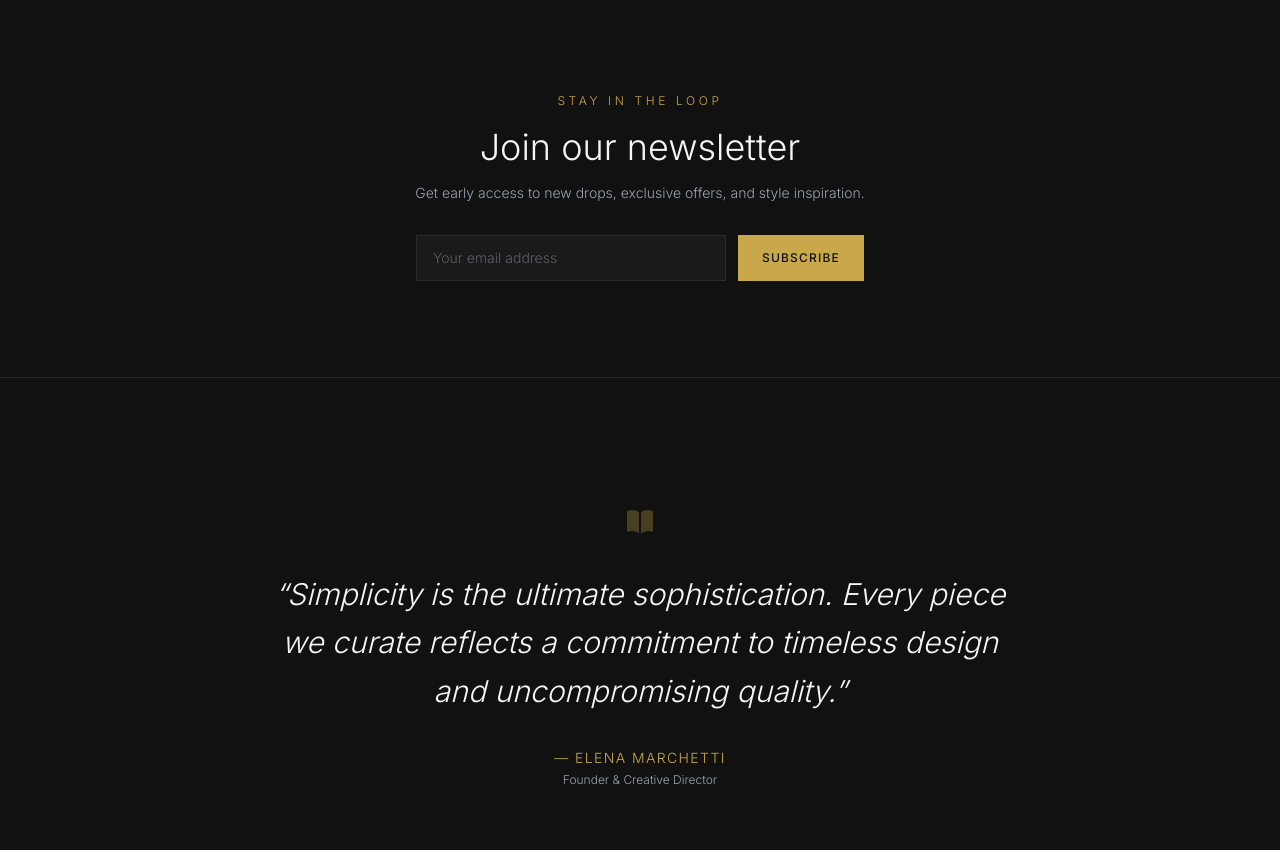
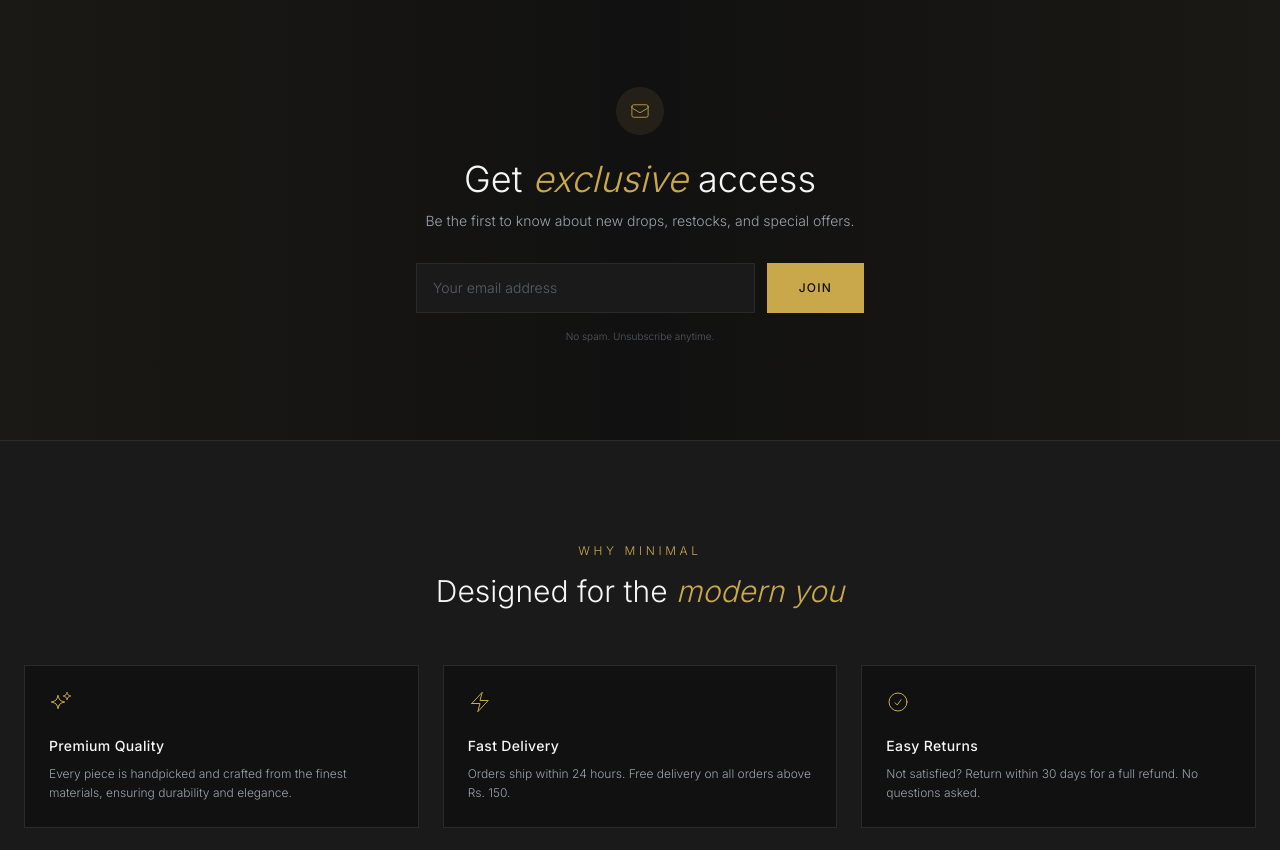
Before and after one commit to AliRaza-121/minimal-store, a Next.js app: page / in a window 1280 px wide. Shown: the part 1920-2770 px from the top of the page. Built offline with nearby package versions, Linux system fonts and the light colour scheme; no server answers; the database is empty.

Commit message:
Redesigned newsletter and why choose us section, cleaned navbar

```diff
--- a/src/components/Footer.jsx
+++ b/src/components/Footer.jsx
@@ -11,47 +11,71 @@ const footerLinks = {
   Company: [
     { name: 'About Us', href: '/about' },
     { name: 'Contact', href: '/contact' },
-    { name: 'Careers', href: '/careers' },
-    { name: 'Press', href: '/press' },
-  ],
-  Support: [
-    { name: 'FAQ', href: '/faq' },
-    { name: 'Shipping', href: '/shipping' },
-    { name: 'Returns', href: '/returns' },
-    { name: 'Size Guide', href: '/size-guide' },
   ],
 }
+
+const socialLinks = [
+  {
+    name: 'Instagram',
+    href: '#',
+    icon: (
+      <svg xmlns="http://www.w3.org/2000/svg" width="18" height="18" viewBox="0 0 24 24" fill="none" stroke="currentColor" strokeWidth="1.5" strokeLinecap="round" strokeLinejoin="round">
+        <rect x="2" y="2" width="20" height="20" rx="5" ry="5"/>
+        <path d="M16 11.37A4 4 0 1 1 12.63 8 4 4 0 0 1 16 11.37z"/>
+        <line x1="17.5" y1="6.5" x2="17.51" y2="6.5"/>
+      </svg>
+    ),
+  },
+  {
+    name: 'Twitter',
+    href: '#',
+    icon: (
+      <svg xmlns="http://www.w3.org/2000/svg" width="18" height="18" viewBox="0 0 24 24" fill="none" stroke="currentColor" strokeWidth="1.5" strokeLinecap="round" strokeLinejoin="round">
+        <path d="M4 4l11.733 16h4.267l-11.733 -16z"/>
+        <path d="M4 20l6.768 -6.768m2.46 -2.46L20 4"/>
+      </svg>
+    ),
+  },
+  {
+    name: 'Facebook',
+    href: '#',
+    icon: (
+      <svg xmlns="http://www.w3.org/2000/svg" width="18" height="18" viewBox="0 0 24 24" fill="none" stroke="currentColor" strokeWidth="1.5" strokeLinecap="round" strokeLinejoin="round">
+        <path d="M7 10v4h3v7h4v-7h3l1 -4h-4v-2a1 1 0 0 1 1 -1h3v-4h-3a5 5 0 0 0 -5 5v2h-3"/>
+      </svg>
+    ),
+  },
+]
 
 export default function Footer() {
   return (
     <footer className="border-t border-dark-border bg-dark-bg">
       <div className="max-w-7xl mx-auto px-6 py-20">
 
-        {/* Main grid */}
-        <div className="grid sm:grid-cols-2 lg:grid-cols-5 gap-10 lg:gap-12">
+        <div className="grid sm:grid-cols-2 lg:grid-cols-4 gap-10 lg:gap-12">
 
           {/* Brand column */}
           <div className="lg:col-span-2">
             <Link href="/" className="flex items-center gap-3 mb-5">
               <div className="w-2.5 h-2.5 bg-gold rotate-45" />
-              <span className="text-lg tracking-[0.3em] font-light text-light">
-                MINIMAL
-              </span>
+              <span className="text-lg tracking-[0.3em] font-light text-light">MINIMAL</span>
             </Link>
             <p className="text-muted text-sm font-light leading-relaxed max-w-xs">
-              Curated essentials for the modern lifestyle.
-              Timeless design, exceptional quality,
-              and sustainable craftsmanship.
+              Curated essentials for the modern lifestyle. Timeless design, exceptional quality.
             </p>
-            {/* Social links */}
-            <div className="flex items-center gap-5 mt-6">
-              {['Instagram', 'Pinterest', 'Twitter'].map((social) => (
+
+            {/* Social icons */}
+            <div className="flex items-center gap-4 mt-6">
+              {socialLinks.map((social) => (
                 <a
-                  key={social}
-                  href="#"
-                  className="text-xs text-muted hover:text-gold tracking-widest uppercase font-light transition-colors duration-300"
+                  key={social.name}
+                  href={social.href}
+                  target="_blank"
+                  rel="noopener noreferrer"
+                  className="text-muted hover:text-gold transition-colors duration-300 p-2 hover:bg-gold/10 rounded-full"
+                  title={social.name}
                 >
-                  {social}
+                  {social.icon}
                 </a>
               ))}
             </div>
@@ -68,7 +92,7 @@ export default function Footer() {
                   <li key={link.name}>
                     <Link
                       href={link.href}
-                      className="text-sm text-muted hover:text-light font-light transition-colors duration-300"
+                      className="text-sm text-muted hover:text-light hover:translate-x-1 inline-block transition-all duration-300 font-light"
                     >
                       {link.name}
                     </Link>
--- a/src/components/HomeClient.jsx
+++ b/src/components/HomeClient.jsx
@@ -47,7 +47,7 @@ export default function HomeClient({ products }) {
       <section className="relative min-h-screen flex items-center justify-center overflow-hidden">
         <div className="absolute inset-0">
          <div className="absolute inset-0">
-          <img
+         <img
   src="/hero-bg.jpg"
   srcSet="/hero-bg.jpg 1200w"
   sizes="100vw"
@@ -56,7 +56,7 @@ export default function HomeClient({ products }) {
   fetchPriority="high"
   loading="eager"
 />
-  <div className="absolute inset-0 bg-dark-bg/60" />
+  <div className="absolute inset-0 bg-dark-bg/20" />
   <div className="absolute inset-0 bg-gradient-to-t from-dark-bg via-dark-bg/20 to-transparent" />
 </div>
           <div className="absolute inset-0 bg-dark-bg/60" />
@@ -68,7 +68,7 @@ export default function HomeClient({ products }) {
         <div className="relative z-10 text-center max-w-4xl mx-auto px-6">
           <motion.span variants={fadeUp} initial="hidden" animate="visible" custom={0.1}
             className="inline-block text-gold text-xs tracking-[0.4em] uppercase mb-8 font-light">
-            New Collection 2024
+            New Collection 2026
           </motion.span>
           <motion.h1 variants={fadeUp} initial="hidden" animate="visible" custom={0.3}
             className="text-4xl sm:text-6xl md:text-7xl lg:text-8xl font-light text-light leading-[1.05] mb-8">
@@ -157,7 +157,7 @@ export default function HomeClient({ products }) {
                     <div className="absolute inset-0">
                     {product.image ? (
   <img
-    src={product.image.replace('/upload/', '/upload/w_500,f_auto,q_auto/')}
+    src={product.image.replace('/upload/', '/upload/w_400,f_auto,q_auto/')}
     alt={product.name}
     className="w-full h-full object-cover"
     loading="lazy"
@@ -215,46 +215,161 @@ export default function HomeClient({ products }) {
           </div>
         </div>
       </section>
+      {/* NEWSLETTER */}
+<section className="border-t border-dark-border relative overflow-hidden">
+  <div className="absolute inset-0 bg-gradient-to-r from-gold/5 via-transparent to-gold/5" />
+  <div className="max-w-7xl mx-auto px-6 py-24 relative z-10">
+    <div className="max-w-xl mx-auto text-center">
+      <motion.div
+        initial={{ opacity: 0, scale: 0.9 }}
+        whileInView={{ opacity: 1, scale: 1 }}
+        viewport={{ once: true }}
+        transition={{ duration: 0.5 }}
+        className="w-12 h-12 rounded-full bg-gold/10 mx-auto mb-6 flex items-center justify-center"
+      >
+        <svg xmlns="http://www.w3.org/2000/svg" fill="none" viewBox="0 0 24 24" strokeWidth={1} stroke="currentColor" className="w-5 h-5 text-gold">
+          <path strokeLinecap="round" strokeLinejoin="round" d="M21.75 6.75v10.5a2.25 2.25 0 0 1-2.25 2.25h-15a2.25 2.25 0 0 1-2.25-2.25V6.75m19.5 0A2.25 2.25 0 0 0 19.5 4.5h-15a2.25 2.25 0 0 0-2.25 2.25m19.5 0v.243a2.25 2.25 0 0 1-1.07 1.916l-7.5 4.615a2.25 2.25 0 0 1-2.36 0L3.32 8.91a2.25 2.25 0 0 1-1.07-1.916V6.75" />
+        </svg>
+      </motion.div>
+      <motion.h2
+        initial={{ opacity: 0, y: 20 }}
+        whileInView={{ opacity: 1, y: 0 }}
+        viewport={{ once: true }}
+        transition={{ duration: 0.5, delay: 0.1 }}
+        className="text-3xl sm:text-4xl font-light text-light mb-3"
+      >
+        Get <span className="text-gold italic">exclusive</span> access
+      </motion.h2>
+      <motion.p
+        initial={{ opacity: 0, y: 20 }}
+        whileInView={{ opacity: 1, y: 0 }}
+        viewport={{ once: true }}
+        transition={{ duration: 0.5, delay: 0.2 }}
+        className="text-muted text-sm font-light mb-8"
+      >
+        Be the first to know about new drops, restocks, and special offers.
+      </motion.p>
+      <motion.form
+        initial={{ opacity: 0, y: 20 }}
+        whileInView={{ opacity: 1, y: 0 }}
+        viewport={{ once: true }}
+        transition={{ duration: 0.5, delay: 0.3 }}
+        onSubmit={handleNewsletter}
+        className="flex gap-3 max-w-md mx-auto"
+      >
+        <input
+          type="email"
+          value={email}
+          onChange={(e) => setEmail(e.target.value)}
+          placeholder="Your email address"
+          required
+          className="flex-1 bg-dark-card border border-dark-border text-light text-sm font-light px-4 py-3.5 placeholder:text-muted/50 focus:outline-none focus:border-gold/50 transition-colors"
+        />
+        <motion.button
+          type="submit"
+          whileHover={{ scale: 1.05 }}
+          whileTap={{ scale: 0.97 }}
+          className="px-8 py-3.5 bg-gold text-dark-bg text-xs tracking-widest uppercase font-medium hover:bg-gold-light transition-all duration-300 whitespace-nowrap"
+        >
+          Join
+        </motion.button>
+      </motion.form>
+      <p className="text-[10px] text-muted/50 mt-4 font-light">No spam. Unsubscribe anytime.</p>
+    </div>
+  </div>
+</section>
+{/* WHY CHOOSE US */}
+<section className="border-t border-dark-border bg-dark-card">
+  <div className="max-w-7xl mx-auto px-6 py-20 sm:py-24">
+    <motion.div
+      initial={{ opacity: 0, y: 30 }}
+      whileInView={{ opacity: 1, y: 0 }}
+      viewport={{ once: true }}
+      className="text-center mb-14"
+    >
+      <span className="text-gold text-xs tracking-[0.3em] uppercase font-light">Why MINIMAL</span>
+      <h2 className="text-2xl sm:text-3xl font-light text-light mt-3">
+        Designed for the <span className="text-gold italic">modern you</span>
+      </h2>
+    </motion.div>
 
-      {/* NEWSLETTER */}
-      <section className="border-t border-dark-border">
-        <div className="max-w-7xl mx-auto px-6 py-24">
-          <div className="max-w-xl mx-auto text-center">
-            <motion.span initial={{ opacity: 0, y: 20 }} whileInView={{ opacity: 1, y: 0 }} viewport={{ once: true }} transition={{ duration: 0.6 }}
-              className="text-gold text-xs tracking-[0.3em] uppercase font-light">Stay in the loop</motion.span>
-            <motion.h2 initial={{ opacity: 0, y: 20 }} whileInView={{ opacity: 1, y: 0 }} viewport={{ once: true }} transition={{ duration: 0.6, delay: 0.1 }}
-              className="text-3xl sm:text-4xl font-light text-light mt-4 mb-4">Join our newsletter</motion.h2>
-            <motion.p initial={{ opacity: 0, y: 20 }} whileInView={{ opacity: 1, y: 0 }} viewport={{ once: true }} transition={{ duration: 0.6, delay: 0.2 }}
-              className="text-muted text-sm font-light mb-8">Get early access to new drops, exclusive offers, and style inspiration.</motion.p>
-            <motion.form initial={{ opacity: 0, y: 20 }} whileInView={{ opacity: 1, y: 0 }} viewport={{ once: true }} transition={{ duration: 0.6, delay: 0.3 }}
-              onSubmit={handleNewsletter} className="flex gap-3 max-w-md mx-auto">
-              <input type="email" value={email} onChange={(e) => setEmail(e.target.value)} placeholder="Your email address" required
-                className="flex-1 bg-dark-card border border-dark-border text-light text-sm font-light px-4 py-3 placeholder:text-muted/50 focus:outline-none focus:border-gold/50 transition-colors" />
-              <motion.button type="submit" whileHover={{ scale: 1.03 }} whileTap={{ scale: 0.98 }}
-                className="px-6 py-3 bg-gold text-dark-bg text-xs tracking-widest uppercase font-medium hover:bg-gold-light transition-colors duration-300 whitespace-nowrap">Subscribe</motion.button>
-            </motion.form>
+    <div className="grid sm:grid-cols-2 lg:grid-cols-3 gap-6">
+      {[
+        {
+          icon: (
+            <svg xmlns="http://www.w3.org/2000/svg" fill="none" viewBox="0 0 24 24" strokeWidth={1} stroke="currentColor" className="w-6 h-6">
+              <path strokeLinecap="round" strokeLinejoin="round" d="M9.813 15.904 9 18.75l-.813-2.846a4.5 4.5 0 0 0-3.09-3.09L2.25 12l2.846-.813a4.5 4.5 0 0 0 3.09-3.09L9 5.25l.813 2.846a4.5 4.5 0 0 0 3.09 3.09L15.75 12l-2.846.813a4.5 4.5 0 0 0-3.09 3.09ZM18.259 8.715 18 9.75l-.259-1.035a3.375 3.375 0 0 0-2.455-2.456L14.25 6l1.036-.259a3.375 3.375 0 0 0 2.455-2.456L18 2.25l.259 1.035a3.375 3.375 0 0 0 2.455 2.456L21.75 6l-1.036.259a3.375 3.375 0 0 0-2.455 2.456Z" />
+            </svg>
+          ),
+          title: 'Premium Quality',
+          desc: 'Every piece is handpicked and crafted from the finest materials, ensuring durability and elegance.',
+        },
+        {
+          icon: (
+            <svg xmlns="http://www.w3.org/2000/svg" fill="none" viewBox="0 0 24 24" strokeWidth={1} stroke="currentColor" className="w-6 h-6">
+              <path strokeLinecap="round" strokeLinejoin="round" d="M3.75 13.5l10.5-11.25L12 10.5h8.25L9.75 21.75 12 13.5H3.75z" />
+            </svg>
+          ),
+          title: 'Fast Delivery',
+          desc: 'Orders ship within 24 hours. Free delivery on all orders above Rs. 150.',
+        },
+        {
+          icon: (
+            <svg xmlns="http://www.w3.org/2000/svg" fill="none" viewBox="0 0 24 24" strokeWidth={1} stroke="currentColor" className="w-6 h-6">
+              <path strokeLinecap="round" strokeLinejoin="round" d="M9 12.75 11.25 15 15 9.75M21 12a9 9 0 1 1-18 0 9 9 0 0 1 18 0Z" />
+            </svg>
+          ),
+          title: 'Easy Returns',
+          desc: 'Not satisfied? Return within 30 days for a full refund. No questions asked.',
+        },
+        {
+          icon: (
+            <svg xmlns="http://www.w3.org/2000/svg" fill="none" viewBox="0 0 24 24" strokeWidth={1} stroke="currentColor" className="w-6 h-6">
+              <path strokeLinecap="round" strokeLinejoin="round" d="M16.5 10.5V6.75a4.5 4.5 0 1 0-9 0v3.75m-.75 11.25h10.5a2.25 2.25 0 0 0 2.25-2.25v-6.75a2.25 2.25 0 0 0-2.25-2.25H6.75a2.25 2.25 0 0 0-2.25 2.25v6.75a2.25 2.25 0 0 0 2.25 2.25Z" />
+            </svg>
+          ),
+          title: 'Secure Checkout',
+          desc: '256-bit SSL encryption protects your data. Shop with complete confidence.',
+        },
+        {
+          icon: (
+            <svg xmlns="http://www.w3.org/2000/svg" fill="none" viewBox="0 0 24 24" strokeWidth={1} stroke="currentColor" className="w-6 h-6">
+              <path strokeLinecap="round" strokeLinejoin="round" d="M20.25 8.511c.884.284 1.5 1.128 1.5 2.097v4.286c0 1.136-.847 2.1-1.98 2.193-.34.027-.68.052-1.02.072v3.091l-3-3c-1.354 0-2.694-.055-4.02-.163a2.115 2.115 0 0 1-.825-.242m9.345-8.334a2.126 2.126 0 0 0-.476-.095 48.64 48.64 0 0 0-8.048 0c-1.131.094-1.976 1.057-1.976 2.192v4.286c0 .837.46 1.58 1.155 1.951m9.345-8.334V6.637c0-1.621-1.152-3.026-2.76-3.235A48.455 48.455 0 0 0 11.25 3c-2.115 0-4.198.137-6.24.402-1.608.209-2.76 1.614-2.76 3.235v6.226c0 1.621 1.152 3.026 2.76 3.235.577.075 1.157.14 1.74.194V21l4.155-4.155" />
+            </svg>
+          ),
+          title: '24/7 Support',
+          desc: 'Need help? Our team is available anytime via chat, email, or phone.',
+        },
+        {
+          icon: (
+            <svg xmlns="http://www.w3.org/2000/svg" fill="none" viewBox="0 0 24 24" strokeWidth={1} stroke="currentColor" className="w-6 h-6">
+              <path strokeLinecap="round" strokeLinejoin="round" d="M21 8.25c0-2.485-2.099-4.5-4.688-4.5-1.935 0-3.597 1.126-4.312 2.733-.715-1.607-2.377-2.733-4.313-2.733C5.1 3.75 3 5.765 3 8.25c0 7.22 9 12 9 12s9-4.78 9-12Z" />
+            </svg>
+          ),
+          title: 'Made with Love',
+          desc: 'Built by a solo developer who cares deeply about every pixel and every line of code.',
+        },
+      ].map((item, i) => (
+        <motion.div
+          key={item.title}
+          initial={{ opacity: 0, y: 20 }}
+          whileInView={{ opacity: 1, y: 0 }}
+          viewport={{ once: true }}
+          transition={{ delay: i * 0.08 }}
+          whileHover={{ y: -4, borderColor: 'rgba(201,168,76,0.3)' }}
+          className="bg-dark-bg border border-dark-border p-6 group transition-all duration-300"
+        >
+          <div className="text-gold mb-4 group-hover:scale-110 transition-transform duration-300 inline-block">
+            {item.icon}
           </div>
-        </div>
-      </section>
+          <h3 className="text-sm text-light tracking-wide font-medium mb-2">{item.title}</h3>
+          <p className="text-xs text-muted font-light leading-relaxed">{item.desc}</p>
+        </motion.div>
+      ))}
+    </div>
+  </div>
+</section>
 
-      {/* QUOTE */}
-      <section className="border-t border-dark-border">
-        <div className="max-w-7xl mx-auto px-6 py-24 sm:py-32">
-          <motion.blockquote initial={{ opacity: 0, y: 30 }} whileInView={{ opacity: 1, y: 0 }} viewport={{ once: true }} transition={{ duration: 0.8 }}
-            className="text-center max-w-3xl mx-auto">
-            <svg xmlns="http://www.w3.org/2000/svg" fill="currentColor" viewBox="0 0 24 24" className="w-8 h-8 text-gold/30 mx-auto mb-8">
-              <path d="M11.25 4.533A9.707 9.707 0 0 0 6 3a9.735 9.735 0 0 0-3.25.555.75.75 0 0 0-.5.707v14.25a.75.75 0 0 0 1 .707A8.237 8.237 0 0 1 6 18.75c1.995 0 3.823.707 5.25 1.886V4.533ZM12.75 20.636A8.214 8.214 0 0 1 18 18.75c.966 0 1.89.166 2.75.47a.75.75 0 0 0 1-.708V4.262a.75.75 0 0 0-.5-.707A9.735 9.735 0 0 0 18 3a9.707 9.707 0 0 0-5.25 1.533v16.103Z" />
-            </svg>
-            <p className="text-xl sm:text-2xl lg:text-3xl font-light text-light leading-relaxed italic">
-              &ldquo;Simplicity is the ultimate sophistication. Every piece we curate reflects a commitment to timeless design and uncompromising quality.&rdquo;
-            </p>
-            <footer className="mt-8">
-              <p className="text-gold text-sm tracking-widest uppercase font-light">— Elena Marchetti</p>
-              <p className="text-muted text-xs font-light mt-1">Founder & Creative Director</p>
-            </footer>
-          </motion.blockquote>
-        </div>
-      </section>
     </>
   )
 }
```
Also changed, not shown: src/components/Navbar.jsx (+0 -49 lines), src/components/ShopClient.jsx (+16 -5 lines).
